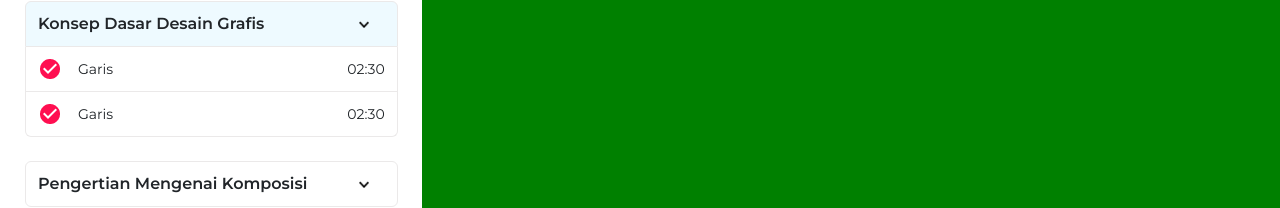
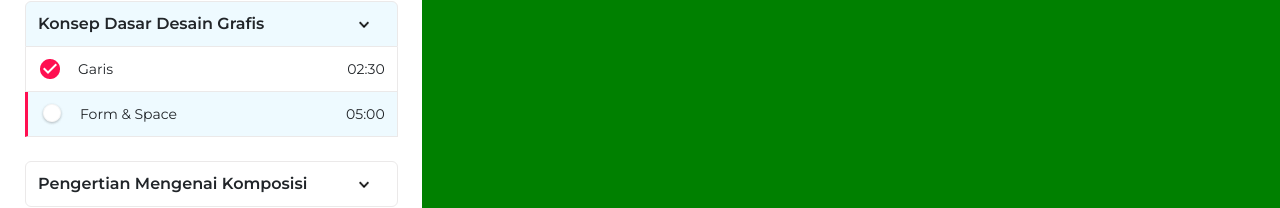
Before and after one commit to prmzk/myedusolvetest, a React (Create React App) app: page / in a window 1280 px wide. Shown: the part 338-546 px from the top of the page. Built offline with nearby package versions, Linux system fonts and the light colour scheme.

Commit message:
content navigation done

```diff
--- a/src/CourseNav.js
+++ b/src/CourseNav.js
@@ -27,11 +27,11 @@ function CourseNav(){
                 <p className="course-text mr-auto">{course.selectedContent.subcontent.name}</p>
                 <p className="course-text">{course.selectedContent.subcontent.time}</p>
             </div>
-            <div className='d-flex justify-content-center align-items-center course-content-expand mr-4 mb-4'
-            style={{borderTopWidth: 0, borderTopRightRadius: '0', borderTopLeftRadius: '0'}}>
-                <img src={'/mdi_check_circle.png'} className="mr-3"></img>
-                <p className="course-text mr-auto">{course.selectedContent.subcontent.name}</p>
-                <p className="course-text">{course.selectedContent.subcontent.time}</p>
+            <div className='d-flex justify-content-center align-items-center course-content-expand course-content-expand-selected mr-4 mb-4'
+            style={{borderTopWidth: 0, borderTopRightRadius: '0', borderTopLeftRadius: '0', borderLeft: "3px solid #FF0F51"}}>
+                <img src={'/rectangle.png'} className="mr-3"></img>
+                <p className="course-text mr-auto">{course.selectedContent.selectedSubcontent.name}</p>
+                <p className="course-text">{course.selectedContent.selectedSubcontent.time}</p>
             </div>
 
             {course.content.map(content => (
```
Also changed, not shown: public/rectangle.png (added).
